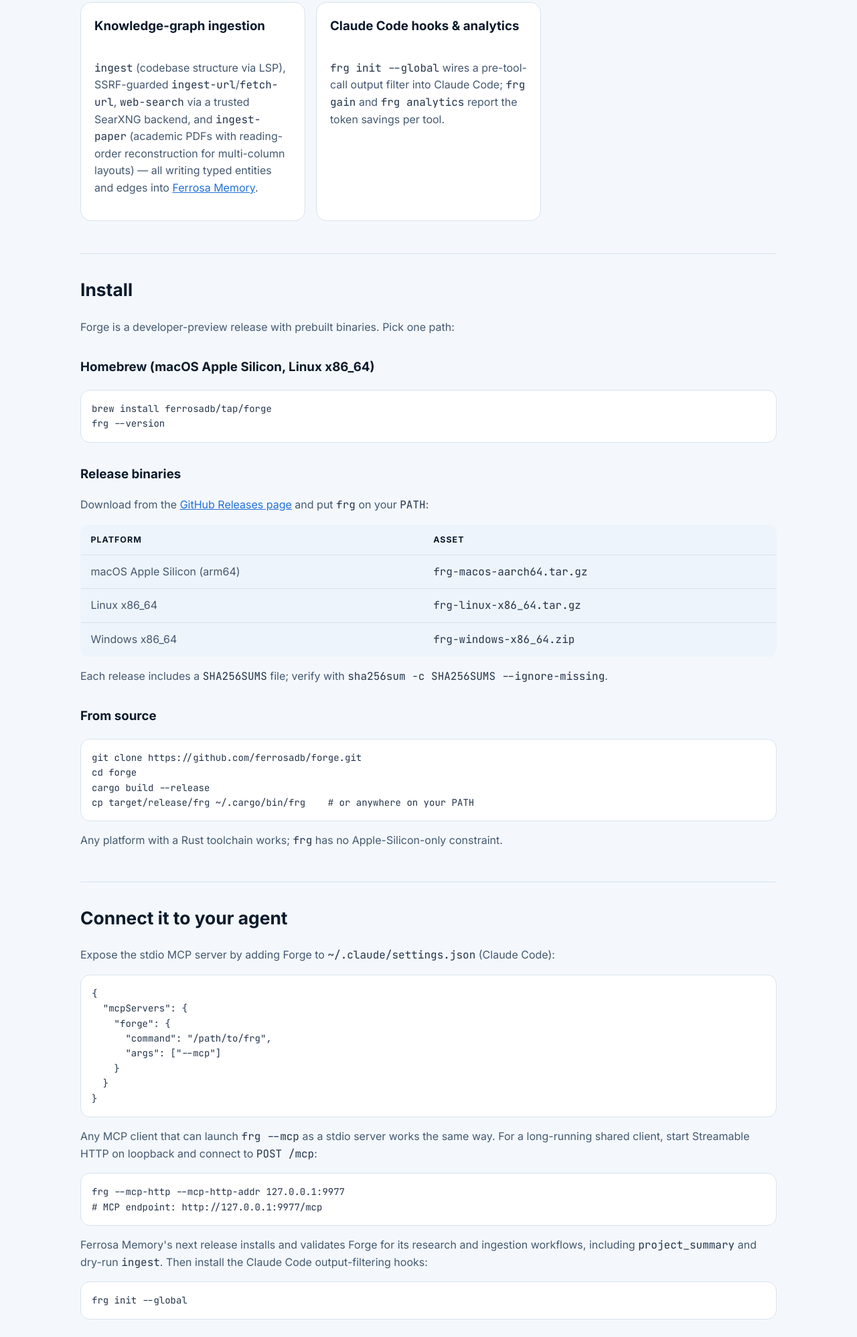
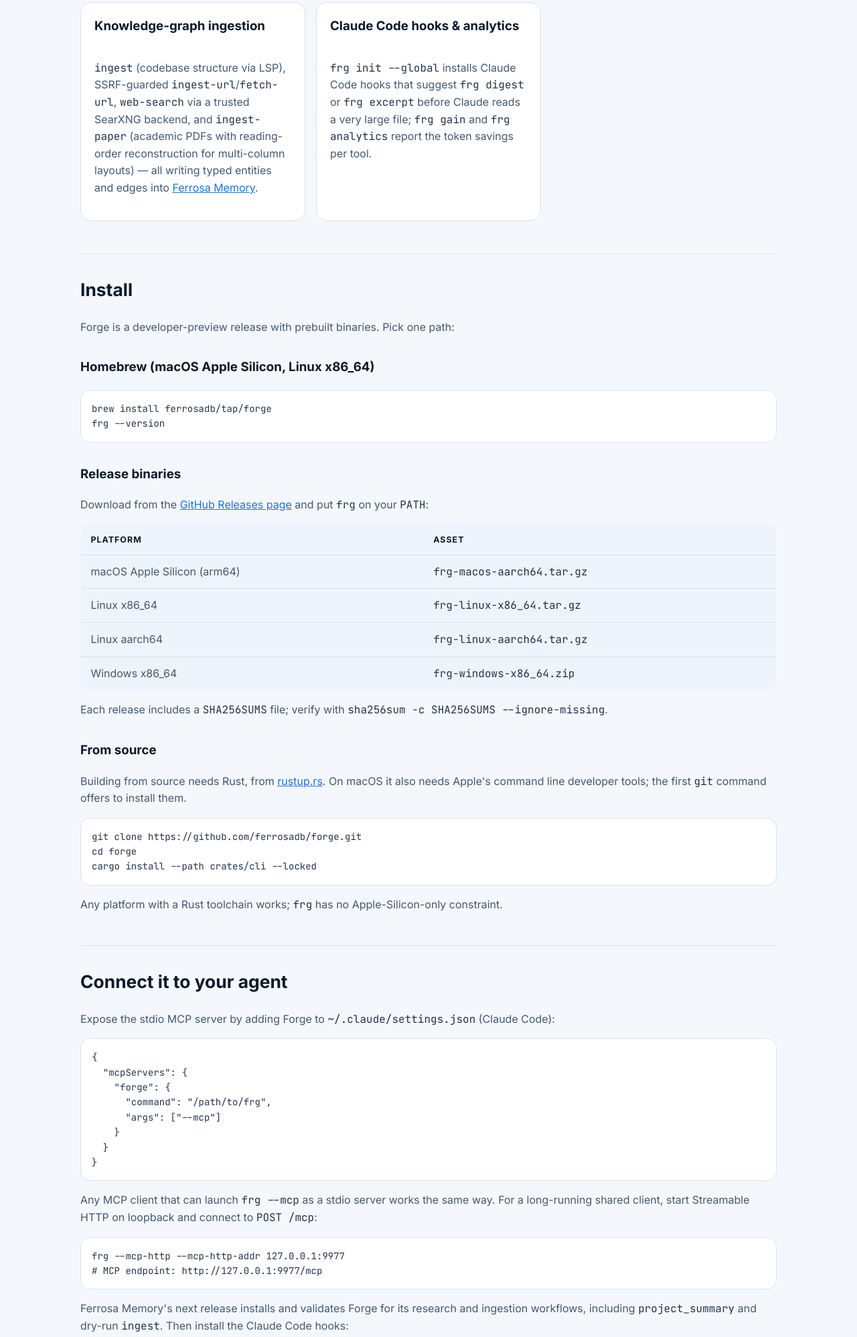
Before and after one commit to ferrosadb/ferrosa-docs, a plain HTML site: page docs/forge/index.html in a window 1280 px wide. Shown: the part 1579-3575 px from the top of the page at 67% size. Drawn offline with Linux system fonts and the light colour scheme; no server answers.

Commit message:
docs(forge): install from source, uninstall steps and hook wording (#57)
Matches the Forge README after ferrosadb/forge#57: the source build's prerequisites and command, the Linux aarch64 archive, uninstall steps, and hook descriptions that match what the hooks do.

```diff
--- a/docs/forge/index.html
+++ b/docs/forge/index.html
@@ -117,7 +117,7 @@
     </div>
     <div class="card">
       <h3>Claude Code hooks &amp; analytics</h3>
-      <p><code>frg init --global</code> wires a pre-tool-call output filter into Claude Code; <code>frg gain</code> and <code>frg analytics</code> report the token savings per tool.</p>
+      <p><code>frg init --global</code> installs Claude Code hooks that suggest <code>frg digest</code> or <code>frg excerpt</code> before Claude reads a very large file; <code>frg gain</code> and <code>frg analytics</code> report the token savings per tool.</p>
     </div>
   </div>
 
@@ -135,16 +135,17 @@ frg --version</code></pre>
     <tbody>
       <tr><td>macOS Apple Silicon (arm64)</td><td><code>frg-macos-aarch64.tar.gz</code></td></tr>
       <tr><td>Linux x86_64</td><td><code>frg-linux-x86_64.tar.gz</code></td></tr>
+      <tr><td>Linux aarch64</td><td><code>frg-linux-aarch64.tar.gz</code></td></tr>
       <tr><td>Windows x86_64</td><td><code>frg-windows-x86_64.zip</code></td></tr>
     </tbody>
   </table>
   <p>Each release includes a <code>SHA256SUMS</code> file; verify with <code>sha256sum -c SHA256SUMS --ignore-missing</code>.</p>
 
   <h3>From source</h3>
+  <p>Building from source needs Rust, from <a href="https://rustup.rs">rustup.rs</a>. On macOS it also needs Apple's command line developer tools; the first <code>git</code> command offers to install them.</p>
   <pre><code>git clone https://github.com/ferrosadb/forge.git
 cd forge
-cargo build --release
-cp target/release/frg ~/.cargo/bin/frg    # or anywhere on your PATH</code></pre>
+cargo install --path crates/cli --locked</code></pre>
   <p>Any platform with a Rust toolchain works; <code>frg</code> has no Apple-Silicon-only constraint.</p>
 
   <h2 id="mcp">Connect it to your agent</h2>
@@ -160,7 +161,7 @@ cp target/release/frg ~/.cargo/bin/frg    # or anywhere on your PATH</code></pre
   <p>Any MCP client that can launch <code>frg --mcp</code> as a stdio server works the same way. For a long-running shared client, start Streamable HTTP on loopback and connect to <code>POST /mcp</code>:</p>
   <pre><code>frg --mcp-http --mcp-http-addr 127.0.0.1:9977
 # MCP endpoint: http://127.0.0.1:9977/mcp</code></pre>
-  <p>Ferrosa Memory's next release installs and validates Forge for its research and ingestion workflows, including <code>project_summary</code> and dry-run <code>ingest</code>. Then install the Claude Code output-filtering hooks:</p>
+  <p>Ferrosa Memory's next release installs and validates Forge for its research and ingestion workflows, including <code>project_summary</code> and dry-run <code>ingest</code>. Then install the Claude Code hooks:</p>
   <pre><code>frg init --global</code></pre>
 
   <h3>Optional backends</h3>
@@ -174,6 +175,14 @@ cp target/release/frg ~/.cargo/bin/frg    # or anywhere on your PATH</code></pre
       <tr><td><code>ingest-descriptions</code></td><td>Local Ollama model</td><td>Ollama default endpoint</td></tr>
     </tbody>
   </table>
+
+  <h2 id="uninstall">Uninstall</h2>
+  <ol>
+    <li>Remove the hooks with <code>frg init --global --uninstall</code>, and with <code>frg init --uninstall</code> in any project where you ran <code>frg init</code>.</li>
+    <li>Delete the <code>forge</code> entry from the <code>mcpServers</code> block you added. Removing the hooks leaves it in place.</li>
+    <li>Remove the binary with <code>brew uninstall ferrosadb/tap/forge</code> or <code>cargo uninstall forge</code>, or delete the <code>frg</code> you downloaded.</li>
+    <li>Optionally delete Forge's local data: <code>~/Library/Application Support/forge</code> on macOS, which holds run history and saved raw output, and any <code>.forge/</code> folders in your projects, which hold checklists, sheet mappings and project settings.</li>
+  </ol>
 
   <div class="warn"><strong>Developer preview.</strong> Forge is useful today, but the public API and MCP tool surface may still change before 1.0. Apache-2.0 licensed.</div>
   </div>
```
